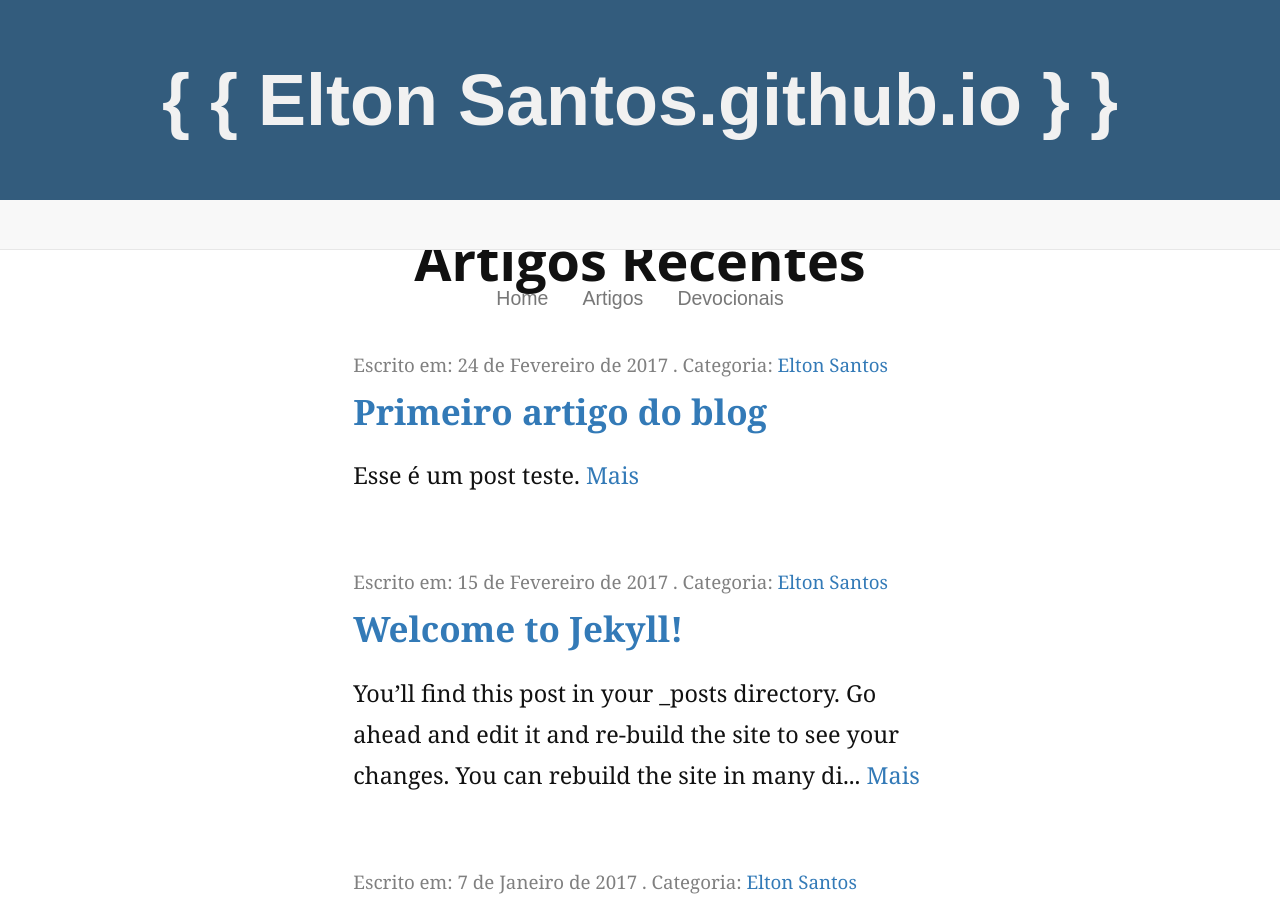
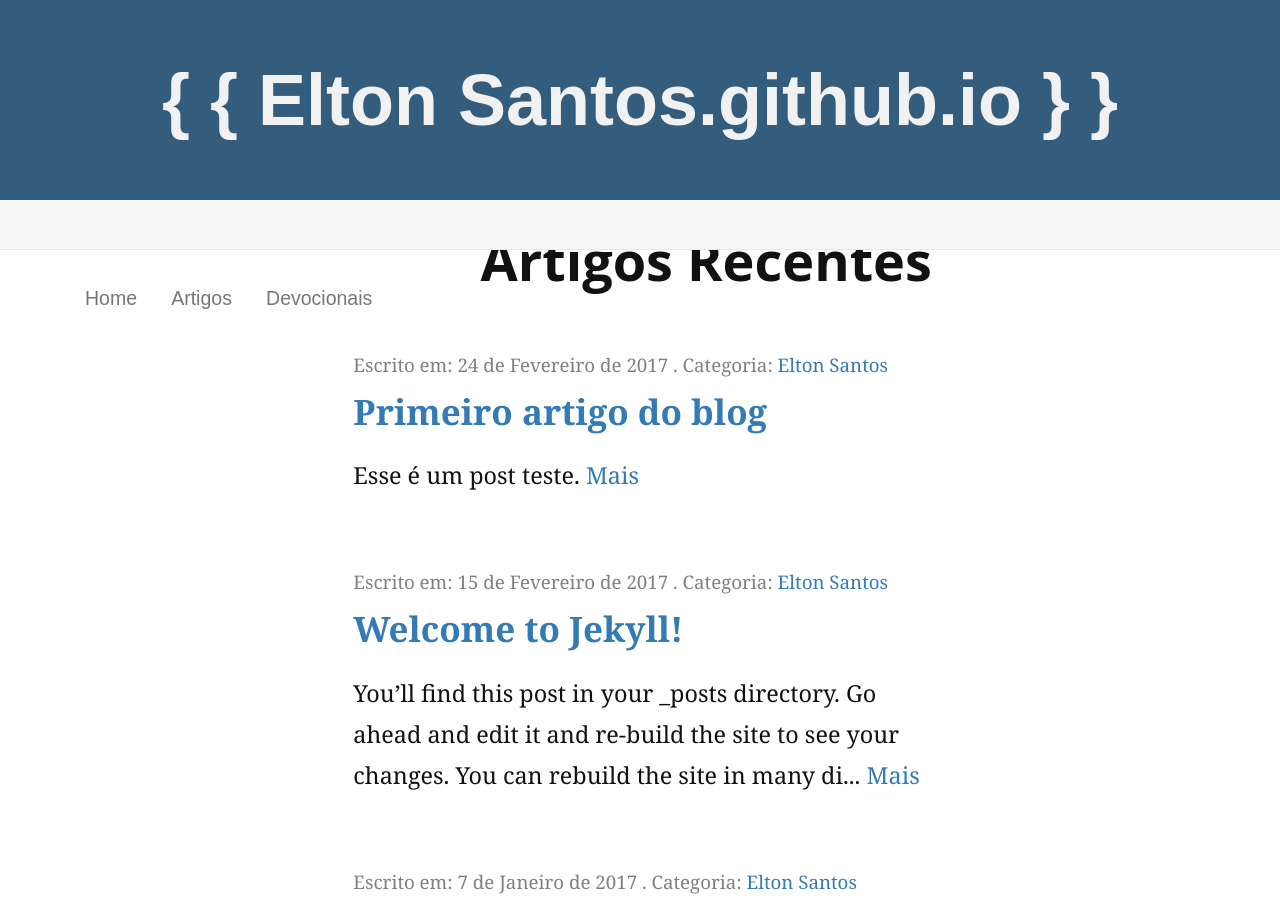
Before and after one commit to eltonsantos/eltonsantos.github.io, a Jekyll site: the page built from index.html, in a window 1280 px wide. Shown: the top 913 px of the page. Built offline with Jekyll 4.4.1, drawn with Linux system fonts in a browser that asks for light colours; nearby versions of some CDN libraries; comment, search, counter and statistics services are not loaded.

Commit message:
Problem with submenu

```diff
--- a/css/style.css
+++ b/css/style.css
@@ -64,7 +64,7 @@
 .navbar-nav { text-align: center; }
 
 .navbar-nav {
-    float:none;
+    /*float:none;*/
     text-align:center;
     font-size: 15px;
     height: 50px;
```
